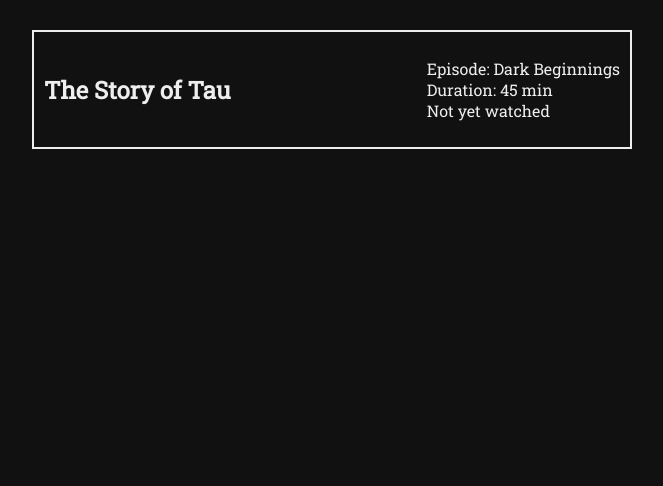
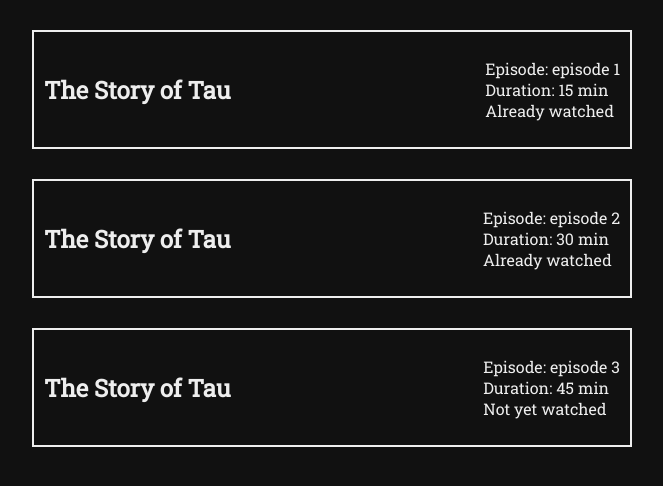
Before and after one commit to black-code1/apprenez-a-programmer-avec-javaScript, a plain HTML site: page index.html in a window 1280 px wide. Shown: the whole page, without its empty margins (6-669 px from the left). Drawn offline with Linux system fonts and the light colour scheme.

Commit message:
Pratiquez les classes

```diff
--- a/app.js
+++ b/app.js
@@ -1,17 +1,28 @@
-let episode = {
-    title: 'Dark Beginnings',
-    duration: 45,
-    hasBeenWatched: false
-};
+// Create a class here
+// =====================================
+class Episode{
+    constructor(title, duration, hasBeenWatched) {
+        this.title = title;
+        this.duration = duration;
+        this.hasBeenWatched = hasBeenWatched
+    }
+}
 
-// Create variables here
-// =====================================
-let episodeTitle = episode.title;
-let episodeDuration = episode.duration;
-let episodeHasBeenWatched = episode.hasBeenWatched;
+let firstEpisode = new Episode('episode 1', 15, true);
+let secondEpisode = new Episode('episode 2', 30, true);
+let thirdEpisode = new Episode('episode 3', 45, false);
+
 
 // =====================================
 
-document.querySelector('#episode-info').innerText = `Episode: ${episodeTitle}
-Duration: ${episodeDuration} min
-${episodeHasBeenWatched ? 'Already watched' : 'Not yet watched'}`
+document.querySelector('#first-episode-info').innerText = `Episode: ${firstEpisode.title}
+Duration: ${firstEpisode.duration} min
+${firstEpisode.hasBeenWatched ? 'Already watched' : 'Not yet watched'}`;
+
+document.querySelector('#second-episode-info').innerText = `Episode: ${secondEpisode.title}
+Duration: ${secondEpisode.duration} min
+${secondEpisode.hasBeenWatched ? 'Already watched' : 'Not yet watched'}`;
+
+document.querySelector('#third-episode-info').innerText = `Episode: ${thirdEpisode.title}
+Duration: ${thirdEpisode.duration} min
+${thirdEpisode.hasBeenWatched ? 'Already watched' : 'Not yet watched'}`;
--- a/index.html
+++ b/index.html
@@ -12,7 +12,17 @@
 <body>
 <div class="series-frame">
     <h2>The Story of Tau</h2>
-    <p id="episode-info"></p>
+    <p id="first-episode-info"></p>
+</div>
+
+<div class="series-frame">
+    <h2>The Story of Tau</h2>
+    <p id="second-episode-info"></p>
+</div>
+
+<div class="series-frame">
+    <h2>The Story of Tau</h2>
+    <p id="third-episode-info"></p>
 </div>
 <script src="app.js"></script>
 </body>
```
